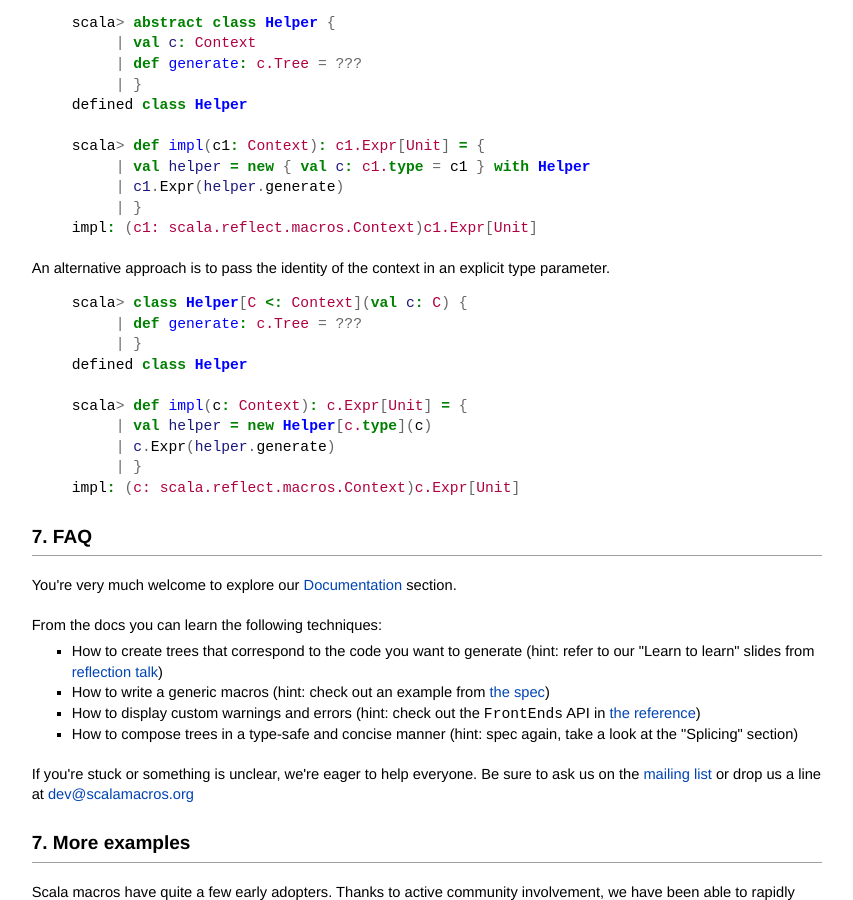
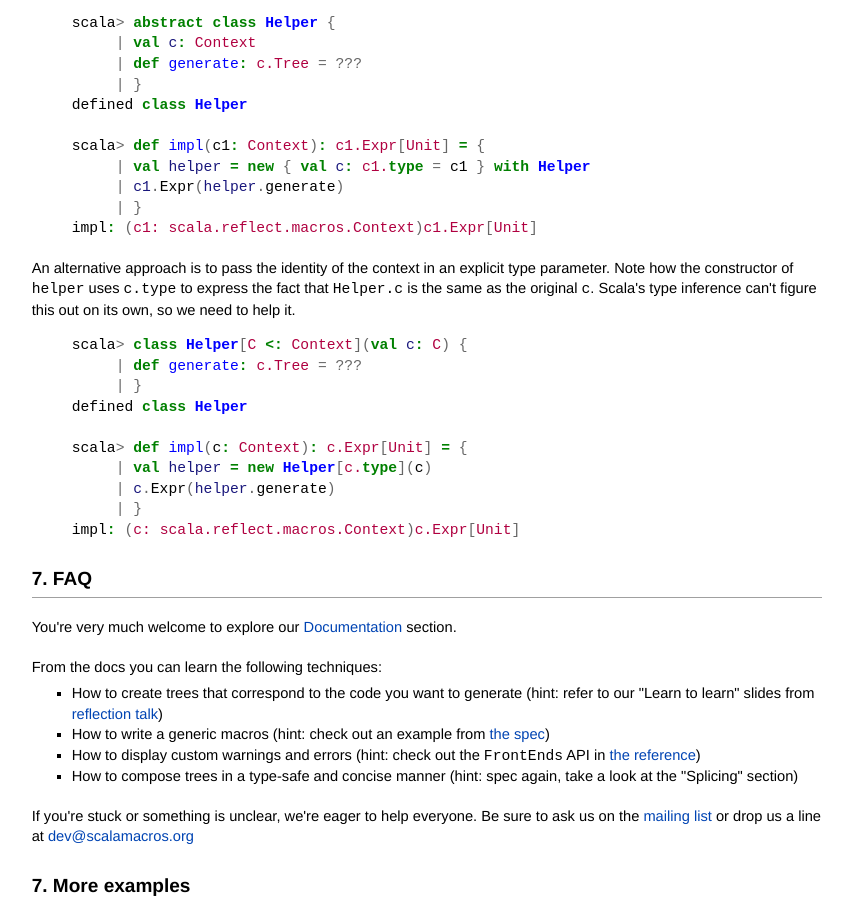
Before and after one commit to scalamacros/scalamacros.github.com, a Jekyll site: the page built from documentation/gettingstarted.html, in a window 1280 px wide and 900 px high, scrolled down 4855 px. Shown: the whole window, without its empty margins (274-1127 px from the left). Built offline with Jekyll 4.4.1, drawn with Linux system fonts in a browser that asks for light colours; comment, search, counter and statistics services are not loaded.

Commit message:
more explanations

```diff
--- a/documentation/gettingstarted.html
+++ b/documentation/gettingstarted.html
@@ -265,7 +265,7 @@ scala> def impl(c1: Context): c1.Expr[Unit] = {
 impl: (c1: scala.reflect.macros.Context)c1.Expr[Unit]
 {% endhighlight %}
 
-<p>An alternative approach is to pass the identity of the context in an explicit type parameter.</p>
+<p>An alternative approach is to pass the identity of the context in an explicit type parameter. Note how the constructor of <code>helper</code> uses <code>c.type</code> to express the fact that <code>Helper.c</code> is the same as the original <code>c</code>. Scala's type inference can't figure this out on its own, so we need to help it.</p>
 
 {% highlight scala %}
 scala> class Helper[C <: Context](val c: C) {
```
